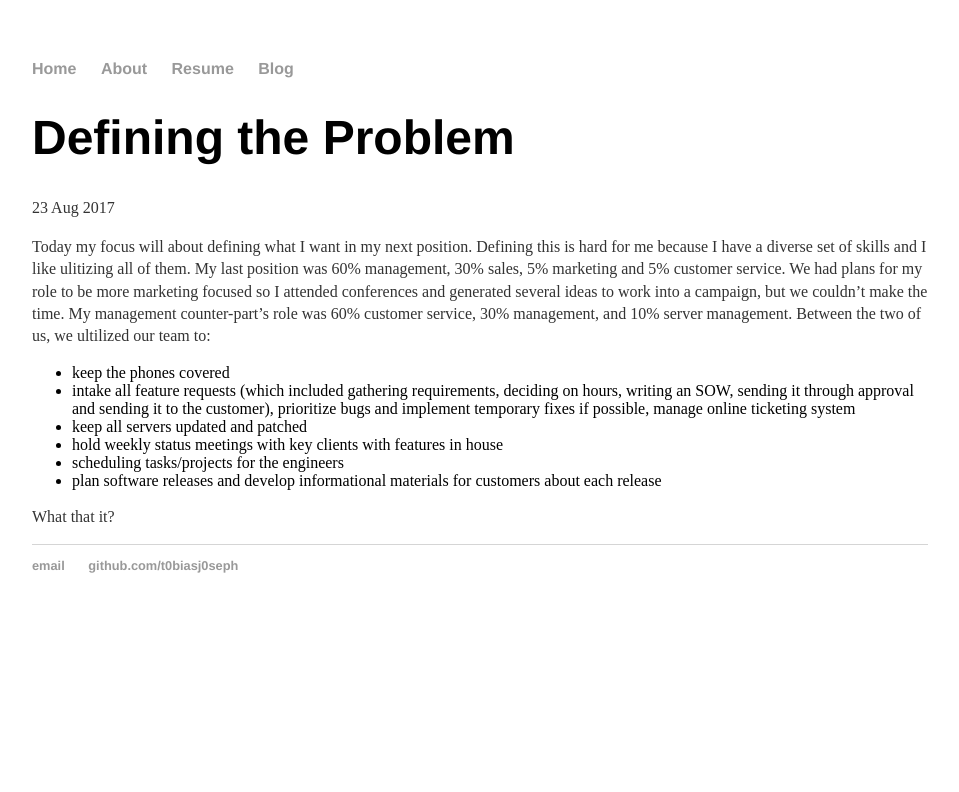
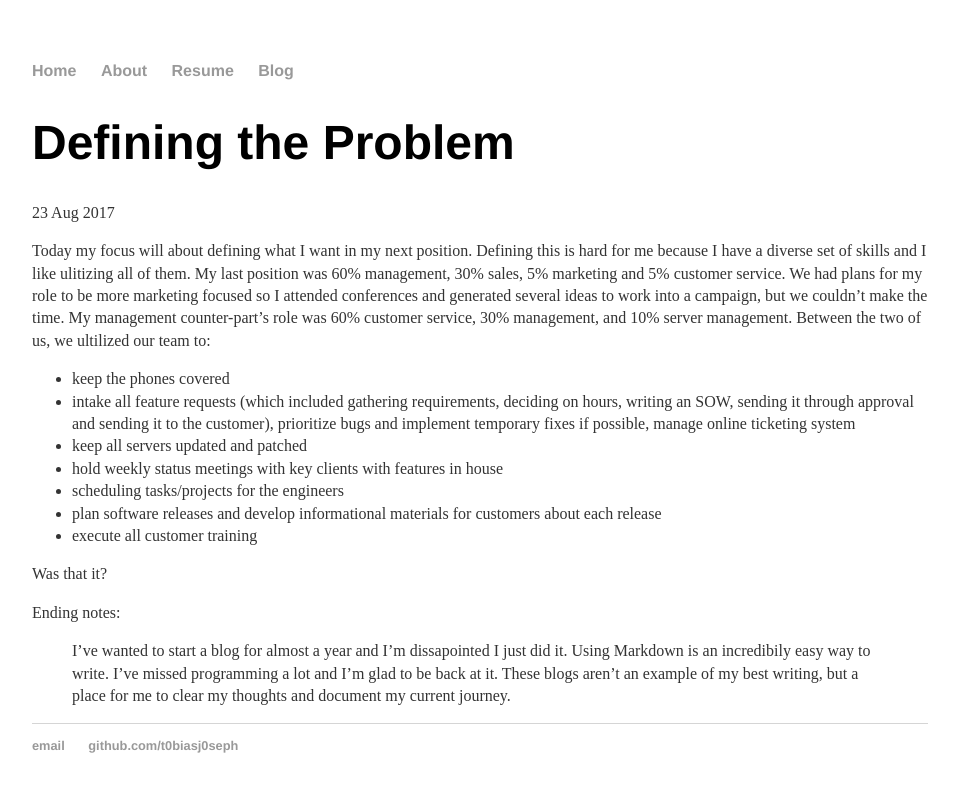
Before and after one commit to t0biasj0seph/t0biasj0seph, a Jekyll site: the page built from _posts/2017-08-23-defining-the-problem.md, in a window 1280 px wide. Shown: the top 792 px of the page, without its empty margins (160-1119 px from the left). Built offline with Jekyll 4.4.1, drawn with Linux system fonts in a browser that asks for light colours.

Commit message:
Testing css changes to bullets and added ending notes

```diff
--- a/_posts/2017-08-23-defining-the-problem.md
+++ b/_posts/2017-08-23-defining-the-problem.md
@@ -11,5 +11,10 @@
 * hold weekly status meetings with key clients with features in house
 * scheduling tasks/projects for the engineers
 * plan software releases and develop informational materials for customers about each release
+* execute all customer training
 
-What that it?
+Was that it?
+
+
+Ending notes:
+>I've wanted to start a blog for almost a year and I'm dissapointed I just did it. Using Markdown is an incredibily easy way to write. I've missed programming a lot and I'm glad to be back at it. These blogs aren't an example of my best writing, but a place for me to clear my thoughts and document my current journey.
--- a/css/main.css
+++ b/css/main.css
@@ -28,6 +28,11 @@
     line-height: 1.4em;
     color: #333;
 }
+li {
+    font-size: 1em;
+    line-height: 1.4em;
+    color: #333;
+}
 footer {
     border-top: 1px solid #d5d5d5;
     font-size: .8em;
```
